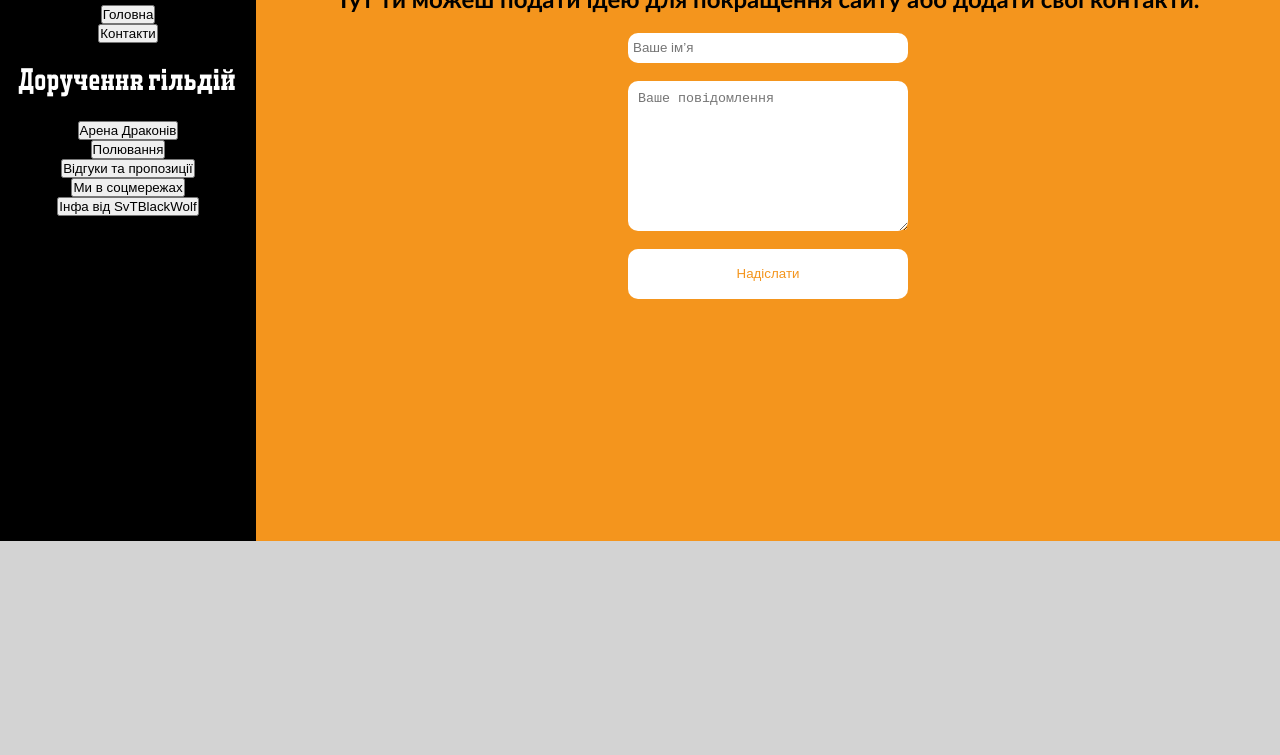
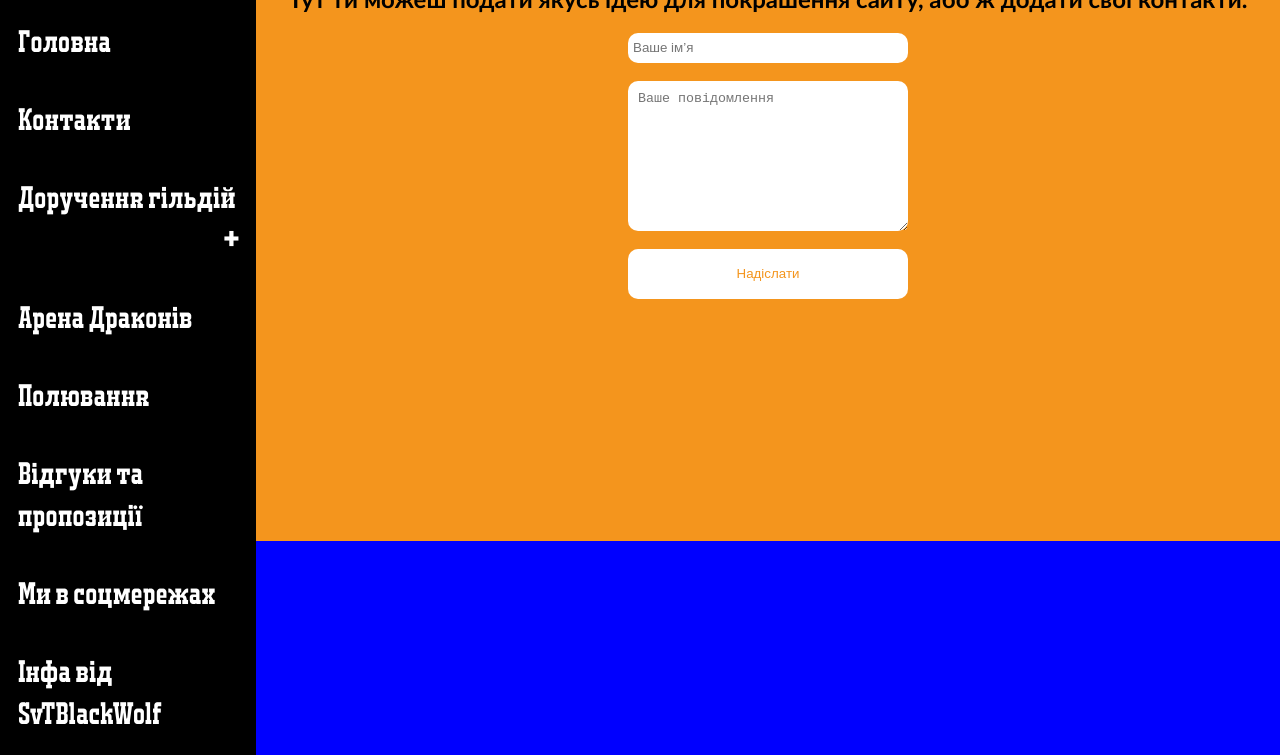
Before and after one commit to Acrocus/sendform-frontend, a plain HTML site: page index.html in a window 1280 px wide. Shown: the part 259-1014 px from the top of the page. Before the commit the page ends 800 px from the top, so only its background shows below. Drawn offline with Linux system fonts and the light colour scheme; a web font is replaced by a local one.

Commit message:
Refactor HTML structure and update elements

```diff
--- a/index.html
+++ b/index.html
@@ -1,62 +1,57 @@
 <!DOCTYPE html>
-<html lang="uk">
+<html lang="="uk">
 <head>
   <meta charset="UTF-8">
     <meta name="viewport" content="width=device-width, initial-scale=1.0">
-
     <link href="https://fonts.googleapis.com/css2?family=Lato:wght@400;700&display=swap" rel="stylesheet">
     <link href="https://fonts.googleapis.com/css2?family=Rubik:wght@400;700&display=swap" rel="stylesheet">
     <link rel="icon" type="image/png" href="image/android-chrome-512x512.png">
-
     <link rel="stylesheet" href="style/style.css">
     <link rel="stylesheet" href="style/general.css">
    <link rel="stylesheet" href="style/inform.css">
-
-  <script src="js/script.js" defer></script>
+  <script src="./js/script.js" defer></script>
 
   <title>Форма зворотного зв'язку</title>
 </head>
 <body>
-
   <header>
        <section class="small_menu">
           <div class="logo">
             <img src="image/logofon.png" alt="опис">
           </div>
-
          <div class="name_site">
             <p>CrazyHouseUA</p>
          </div>
-
           <div class="nav">
             <ul>
-        <li><button class="nav-btn" data-link="https://crazyhouseuasite.wuaze.com/">Головна</button></li>
-        <li><button class="nav-btn" data-link="https://crazyhouseuasite.wuaze.com/contacty.html">Контакти</button></li>
-
+                <li> <button class="accordion" onclick="location.href='https://crazyhouseuasite.wuaze.com/';">Головна</button></li>
                 <li>
-          <button class="accordion">Доручення гільдій</button>
+                    <button class="accordion" onclick="location.href='https://crazyhouseuasite.wuaze.com/contacty.html';">Контакти</button>
+                </li>
+                <li><button class="accordion accordionclick">Доручення гільдій</button>
                     <div class="panel">
                         <a href="https://crazyhouseuasite.wuaze.com/goldemblem.html" class="menu_link">Золота емблема</a>
                         <a href="https://crazyhouseuasite.wuaze.com/fiolemblem.html" class="menu_link">Фіолетова емблема</a>
                     </div>
                 </li>
-
-        <li><button class="nav-btn" data-link="https://crazyhouseuasite.wuaze.com/dragonArena.html">Арена Драконів</button></li>
-        <li><button class="nav-btn" data-link="https://crazyhouseuasite.wuaze.com/hunting.html">Полювання</button></li>
-        <li><button class="nav-btn" data-link="https://acrocus.github.io/sendform-frontend/">Відгуки та пропозиції</button></li>
-        <li><button class="nav-btn" data-link="https://crazyhouseuasite.wuaze.com/soc.html">Ми в соцмережах</button></li>
-        <li><button class="nav-btn" data-link="https://crazyhouseuasite.wuaze.com/svtwolf.html">Інфа від SvTBlackWolf</button></li>
-        <li><button class="nav-btn" data-link="https://sendform-w9ez.onrender.com" id="this_page">Зворотній зв'язок</button></li>
+                 <li> <button class="accordion" onclick="location.href='https://crazyhouseuasite.wuaze.com/dragonArena.html';">Арена Драконів</button></li>
+                    <li> <button class="accordion" onclick="location.href='https://crazyhouseuasite.wuaze.com/hunting.html';">Полювання</button></li>
+                   <li>  <button class="accordion" onclick="location.href='https://acrocus.github.io/sendform-frontend/';">Відгуки та пропозиції</button></li>
+                   <li>  <button class="accordion" onclick="location.href='https://crazyhouseuasite.wuaze.com/soc.html';">Ми в соцмережах</button></li>
+                   <li>  <button class="accordion" onclick="location.href='https://crazyhouseuasite.wuaze.com/svtwolf.html';">Інфа від SvTBlackWolf</button></li>
+                <li>
+                  <button class="accordion" id="this_page" onclick="location.href='https://sendform-w9ez.onrender.com';">Зворотній зв'язок</button>
+                </li>
+                <li><button class="accordion">Section 1</button></li>
             </ul>
           </div>
 
           <div class="burger">
             <span></span>
           </div>
+
        </section>
     </header>
-
-
 <main>
       <section class="centr_block">
 
@@ -64,37 +59,29 @@
             <div class="image-container">
                 <img src="image/logofon.png" alt="Опис зображення">
             </div>
-
             <div class="inform_text">
                 <p>Chu $ NgU</p>
             </div>
-
         <div class="menu">
-
-      <button class="nav-btn" data-link="https://crazyhouseuasite.wuaze.com/">Головна</button>
-      <button class="nav-btn" data-link="https://crazyhouseuasite.wuaze.com/contacty.html">Контакти</button>
-
-      <button class="accordion">Доручення гільдій</button>
+            <button class="accordion" onclick="location.href='https://crazyhouseuasite.wuaze.com/';">Головна</button>
+                    <button class="accordion" onclick="location.href='https://crazyhouseuasite.wuaze.com/contacty.html';">Контакти</button>
+                    <button class="accordion accordionclick">Доручення гільдій</button>
                     <div class="panel">
                          <a href="https://crazyhouseuasite.wuaze.com/goldemblem.html" class="menu_link">Золота емблема</a>
                         <a href="https://crazyhouseuasite.wuaze.com/fiolemblem.html" class="menu_link">Фіолетова емблема</a>
                      </div>
+                      <button class="accordion" onclick="location.href='https://crazyhouseuasite.wuaze.com/dragonArena.html';">Арена Драконів</button>
+                   <button class="accordion" onclick="location.href='https://crazyhouseuasite.wuaze.com/hunting.html';">Полювання</button>
+                   <button class="accordion" onclick="location.href='https://acrocus.github.io/sendform-frontend/';">Відгуки та пропозиції</button>
+                    <button class="accordion" onclick="location.href='https://crazyhouseuasite.wuaze.com/soc.html';">Ми в соцмережах</button>
+                     <button class="accordion" onclick="location.href='https://crazyhouseuasite.wuaze.com/svtwolf.html';">Інфа від SvTBlackWolf</button>
 
-      <button class="nav-btn" data-link="https://crazyhouseuasite.wuaze.com/dragonArena.html">Арена Драконів</button>
-      <button class="nav-btn" data-link="https://crazyhouseuasite.wuaze.com/hunting.html">Полювання</button>
-      <button class="nav-btn" data-link="https://acrocus.github.io/sendform-frontend/">Відгуки та пропозиції</button>
-      <button class="nav-btn" data-link="https://crazyhouseuasite.wuaze.com/soc.html">Ми в соцмережах</button>
-      <button class="nav-btn" data-link="https://crazyhouseuasite.wuaze.com/svtwolf.html">Інфа від SvTBlackWolf</button>
 
         </div>
         </div>
-
-
         <div class="dg_info">
           <div class="inform_block">
-
-      <h2>Тут ти можеш подати ідею для покращення сайту або додати свої контакти.</h2>
-
+             <h2>Тут ти можеш подати якусь ідею для покрашення  сайту, або ж додати свої контакти.</h2>
   <form id="contactForm">
     <input type="text" name="name" placeholder="Ваше ім’я" required><br>
     <textarea name="message" placeholder="Ваше повідомлення" required></textarea><br>
@@ -102,11 +89,14 @@
     <p id="response"></p>
   </form>
 
+
+
   </div>
         </div>
 
       </section>
     </main>
 
+
 </body>
 </html>
```
Lines whose indentation alone changed are shown as unchanged.
